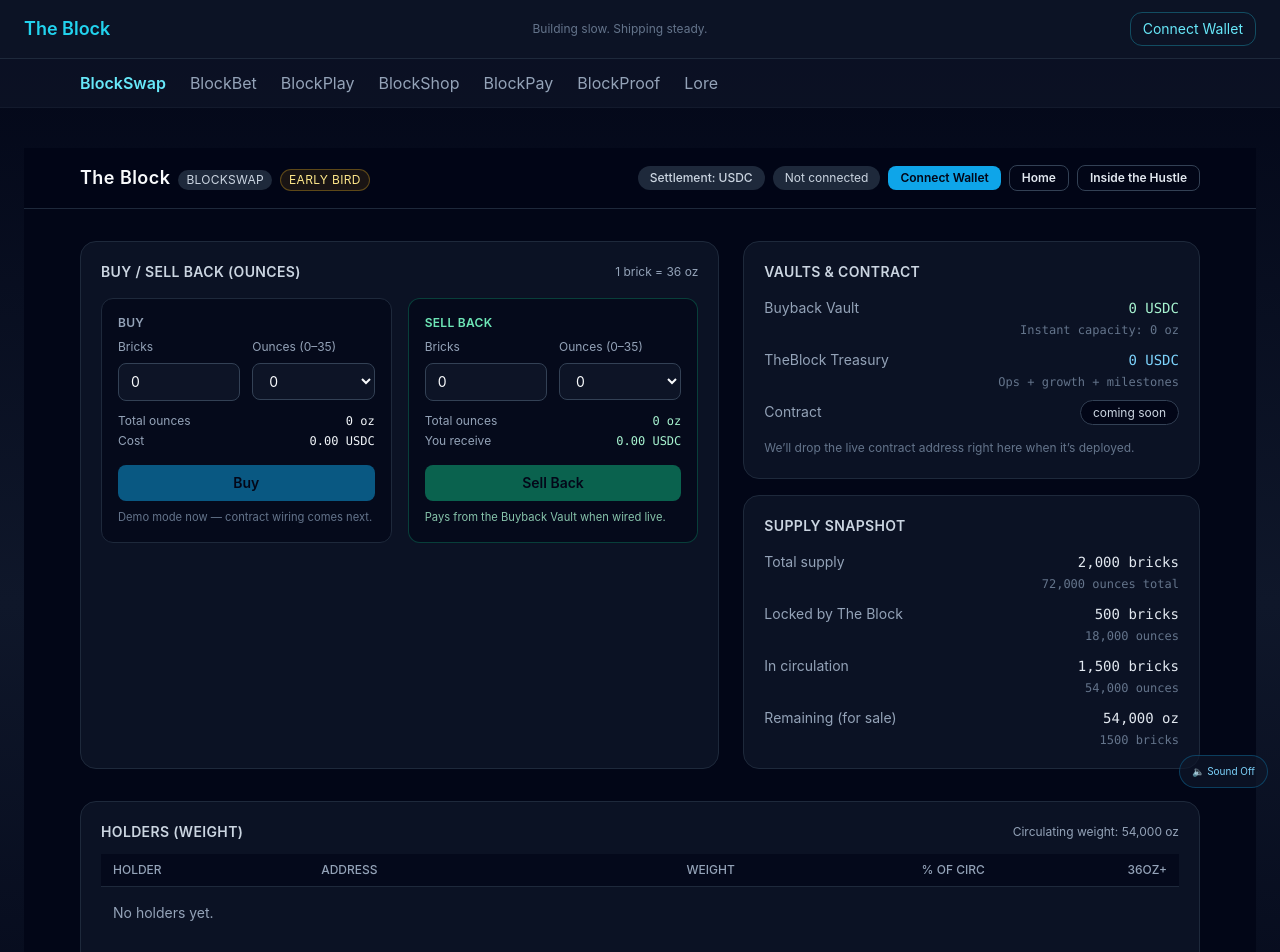
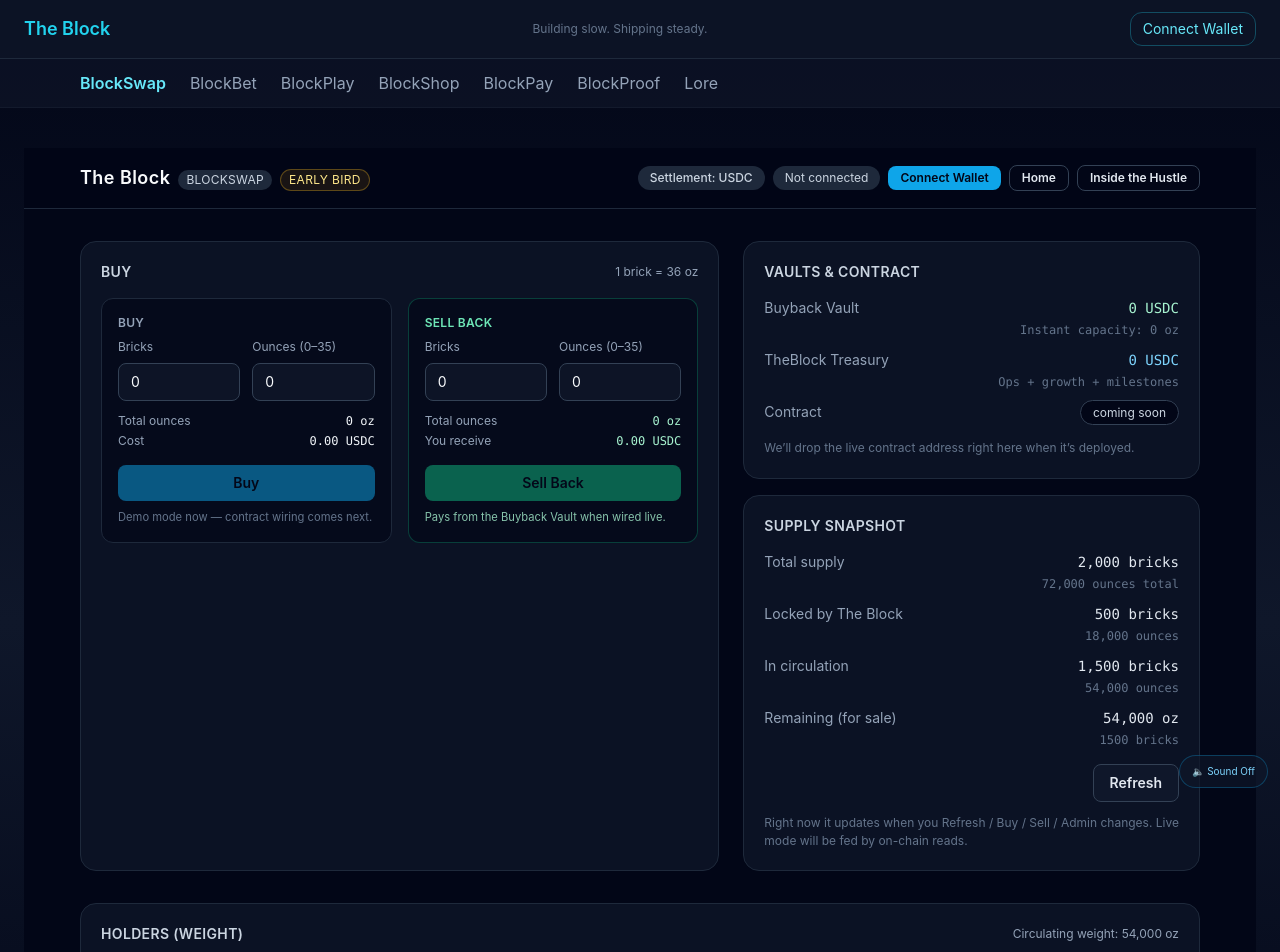
Before and after one commit to dablocksplug-source/theblock, a React (Vite) app: page /blockswap in a window 1280 px wide. Shown: the top 952 px of the page. Built offline with nearby package versions, Linux system fonts and the light colour scheme.

Commit message:
BlockSwap: oz inputs + header cleanup

```diff
--- a/src/pages/BlockSwap.jsx
+++ b/src/pages/BlockSwap.jsx
@@ -15,6 +15,12 @@ function bricksOzFromTotal(totalOz, ozPerBrick) {
   const b = Math.floor(totalOz / ozPerBrick);
   const o = totalOz % ozPerBrick;
   return { b, o };
+}
+
+function clampInt(val, min, max) {
+  const n = Number.isFinite(val) ? val : 0;
+  const i = Math.trunc(n);
+  return Math.max(min, Math.min(max, i));
 }
 
 export default function BlockSwap() {
@@ -55,7 +61,7 @@ export default function BlockSwap() {
 
   const ozPerBrick = d.ouncesPerBrick || 36;
 
-  // Settlement stable symbol (you can switch to USDC later)
+  // Settlement stable symbol
   const STABLE = d.STABLE_SYMBOL || "USDC";
 
   // ---- Inputs (integers only) ----
@@ -165,7 +171,7 @@ export default function BlockSwap() {
     }
   };
 
-  // Balances (numbers only) — this is what you wanted
+  // Balances (numbers only)
   const buybackVault = Number(d.buybackVault || 0);
   const theBlockTreasury = Number(d.theBlockTreasury || 0);
   const buybackCapacityOz = Number(d.buybackCapacityOz || 0);
@@ -240,22 +246,21 @@ export default function BlockSwap() {
           </div>
         ) : null}
 
-        {/* Admin Panel (shows only for admin wallet) */}
+        {/* Admin Panel */}
         <BlockSwapAdminPanel
           walletAddress={walletAddress}
           d={d}
           onUpdated={(snap) => setD(snap)}
         />
 
-        {/* Top grid: Buy/Sell + Vaults/Supply */}
+        {/* Top grid: Trade + Vaults/Supply */}
         <section className="grid gap-6 lg:grid-cols-[1.4fr,1fr]">
-          {/* Buy / Sell */}
+          {/* Trade */}
           <div className="space-y-4 rounded-2xl border border-slate-800 bg-slate-900/70 p-5">
             <div className="flex flex-wrap items-center justify-between gap-2">
               <h2 className="text-sm font-semibold uppercase tracking-wide text-slate-300">
-                Buy / Sell Back (Ounces)
+                Buy
               </h2>
-
               <span className="text-xs text-slate-400">
                 1 brick = {ozPerBrick} oz
               </span>
@@ -277,11 +282,10 @@ export default function BlockSwap() {
                       type="number"
                       min="0"
                       step="1"
+                      inputMode="numeric"
                       value={buyBricks}
                       onChange={(e) =>
-                        setBuyBricks(
-                          Math.max(0, parseInt(e.target.value || "0", 10))
-                        )
+                        setBuyBricks(clampInt(parseInt(e.target.value || "0", 10), 0, 1_000_000))
                       }
                       className="w-full rounded-lg border border-slate-700 bg-slate-900/80 px-3 py-2 text-sm text-slate-50 outline-none focus:border-sky-500"
                     />
@@ -291,17 +295,20 @@ export default function BlockSwap() {
                     <label className="mb-2 block text-xs text-slate-400">
                       Ounces (0–{ozPerBrick - 1})
                     </label>
-                    <select
+                    <input
+                      type="number"
+                      min="0"
+                      max={ozPerBrick - 1}
+                      step="1"
+                      inputMode="numeric"
                       value={buyOunces}
-                      onChange={(e) => setBuyOunces(parseInt(e.target.value, 10))}
+                      onChange={(e) =>
+                        setBuyOunces(
+                          clampInt(parseInt(e.target.value || "0", 10), 0, ozPerBrick - 1)
+                        )
+                      }
                       className="w-full rounded-lg border border-slate-700 bg-slate-900/80 px-3 py-2 text-sm text-slate-50 outline-none focus:border-sky-500"
-                    >
-                      {Array.from({ length: ozPerBrick }, (_, i) => i).map((n) => (
-                        <option key={n} value={n}>
-                          {n}
-                        </option>
-                      ))}
-                    </select>
+                    />
                   </div>
                 </div>
 
@@ -353,11 +360,10 @@ export default function BlockSwap() {
                       type="number"
                       min="0"
                       step="1"
+                      inputMode="numeric"
                       value={sellBricks}
                       onChange={(e) =>
-                        setSellBricks(
-                          Math.max(0, parseInt(e.target.value || "0", 10))
-                        )
+                        setSellBricks(clampInt(parseInt(e.target.value || "0", 10), 0, 1_000_000))
                       }
                       className="w-full rounded-lg border border-slate-700 bg-slate-900/80 px-3 py-2 text-sm text-slate-50 outline-none focus:border-emerald-500"
                     />
@@ -367,17 +373,20 @@ export default function BlockSwap() {
                     <label className="mb-2 block text-xs text-slate-400">
                       Ounces (0–{ozPerBrick - 1})
                     </label>
-                    <select
+                    <input
+                      type="number"
+                      min="0"
+                      max={ozPerBrick - 1}
+                      step="1"
+                      inputMode="numeric"
                       value={sellOunces}
-                      onChange={(e) => setSellOunces(parseInt(e.target.value, 10))}
+                      onChange={(e) =>
+                        setSellOunces(
+                          clampInt(parseInt(e.target.value || "0", 10), 0, ozPerBrick - 1)
+                        )
+                      }
                       className="w-full rounded-lg border border-slate-700 bg-slate-900/80 px-3 py-2 text-sm text-slate-50 outline-none focus:border-emerald-500"
-                    >
-                      {Array.from({ length: ozPerBrick }, (_, i) => i).map((n) => (
-                        <option key={n} value={n}>
-                          {n}
-                        </option>
-                      ))}
-                    </select>
+                    />
                   </div>
                 </div>
 
@@ -501,6 +510,20 @@ export default function BlockSwap() {
                   </dd>
                 </div>
               </dl>
+
+              <div className="mt-4 flex justify-end">
+                <button
+                  onClick={refresh}
+                  className="rounded-lg border border-slate-700 bg-slate-900 px-4 py-2 text-sm font-semibold text-slate-200 hover:border-slate-500"
+                  type="button"
+                >
+                  Refresh
+                </button>
+              </div>
+
+              <p className="mt-3 text-[0.75rem] text-slate-500">
+                Right now it updates when you Refresh / Buy / Sell / Admin changes. Live mode will be fed by on-chain reads.
+              </p>
             </div>
           </div>
         </section>
@@ -574,17 +597,6 @@ export default function BlockSwap() {
             Demo mode persists locally in your browser. When wired live, this will read on-chain balances.
           </p>
         </section>
-
-        {/* refresh button */}
-        <div className="mt-6 flex justify-end">
-          <button
-            onClick={refresh}
-            className="rounded-lg border border-slate-700 bg-slate-900 px-4 py-2 text-sm font-semibold text-slate-200 hover:border-slate-500"
-            type="button"
-          >
-            Refresh
-          </button>
-        </div>
       </main>
     </div>
   );
```
